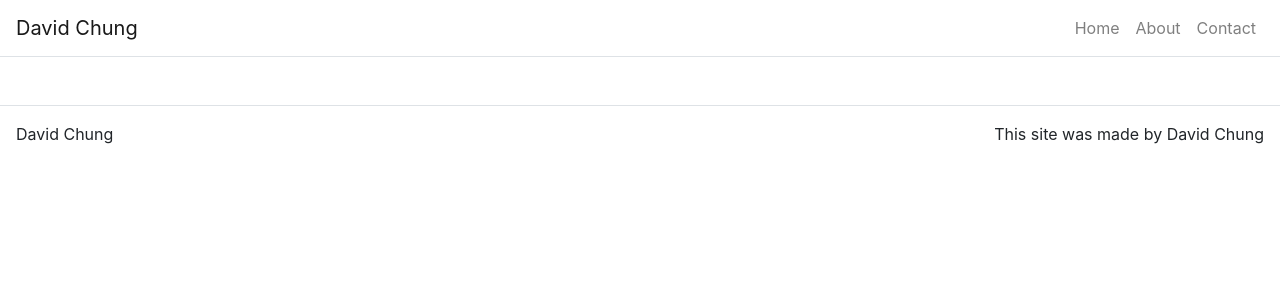
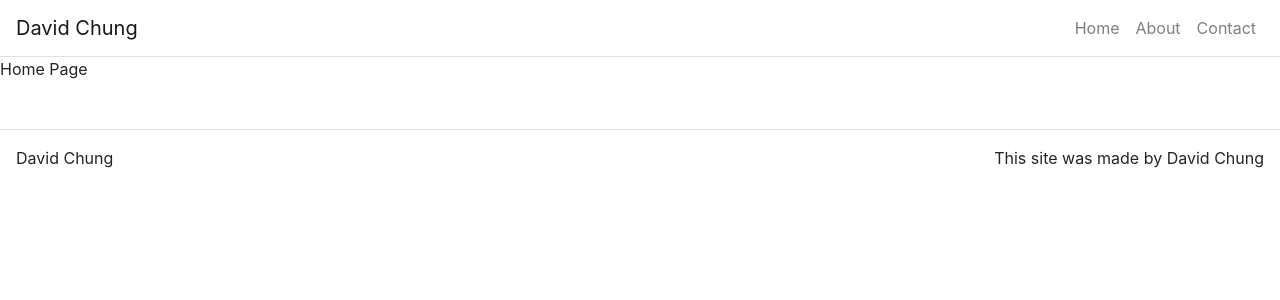
Before and after one commit to DevDave0/portfolio, a React (Create React App) app: page / in a window 1280 px wide. Shown: the top 300 px of the page. Built offline with nearby package versions, Linux system fonts and the light colour scheme.

Commit message:
route made for homepage

```diff
--- a/src/App.js
+++ b/src/App.js
@@ -5,6 +5,7 @@ import Navbar from 'react-bootstrap/Navbar'
 import Nav from 'react-bootstrap/Nav'
 import './App.css';
 import Footer from './components/Footer'
+import HomePage from './pages/HomePage'
 
 class App extends React.Component {
 
@@ -43,9 +44,13 @@ class App extends React.Component {
                 <Link className="nav-link" to="/">Home</Link>
                 <Link className="nav-link" to="/about">About</Link>
                 <Link className="nav-link" to="/contact">Contact</Link>
+
+
               </Nav>
             </Navbar.Collapse>
           </Navbar>
+
+          <Route path="/" exact render={() => <HomePage title={this.state.home.title} subTitle={this.state.home.subTitle} text={this.state.home.text} />}></Route>
 
           <Footer/>
         </Container>
--- a/src/pages/HomePage.js
+++ b/src/pages/HomePage.js
@@ -0,0 +1,12 @@
+import React from 'react';
+
+const HomePage = (props) => {
+
+
+    return(
+        <p>Home Page</p>
+    )
+}
+
+
+export default HomePage;
```
